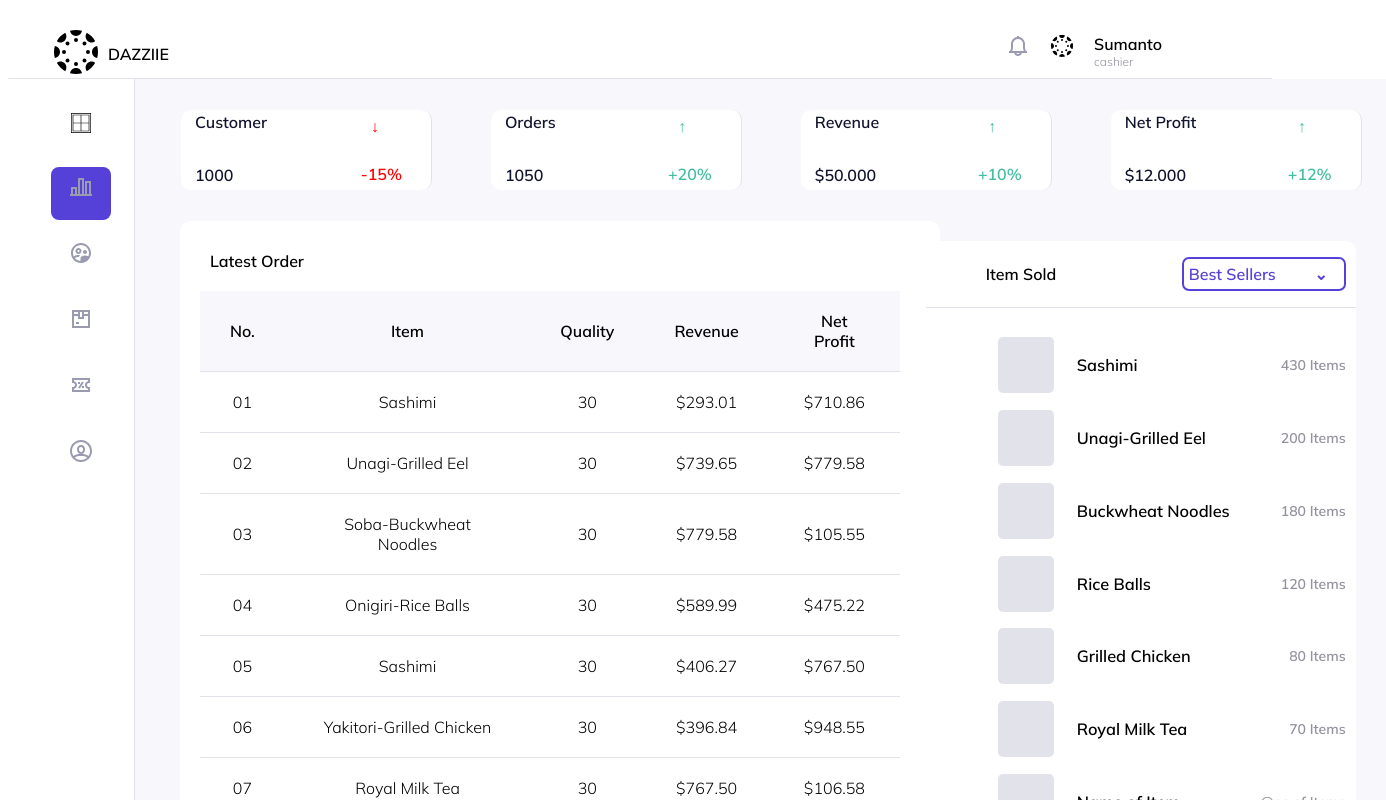
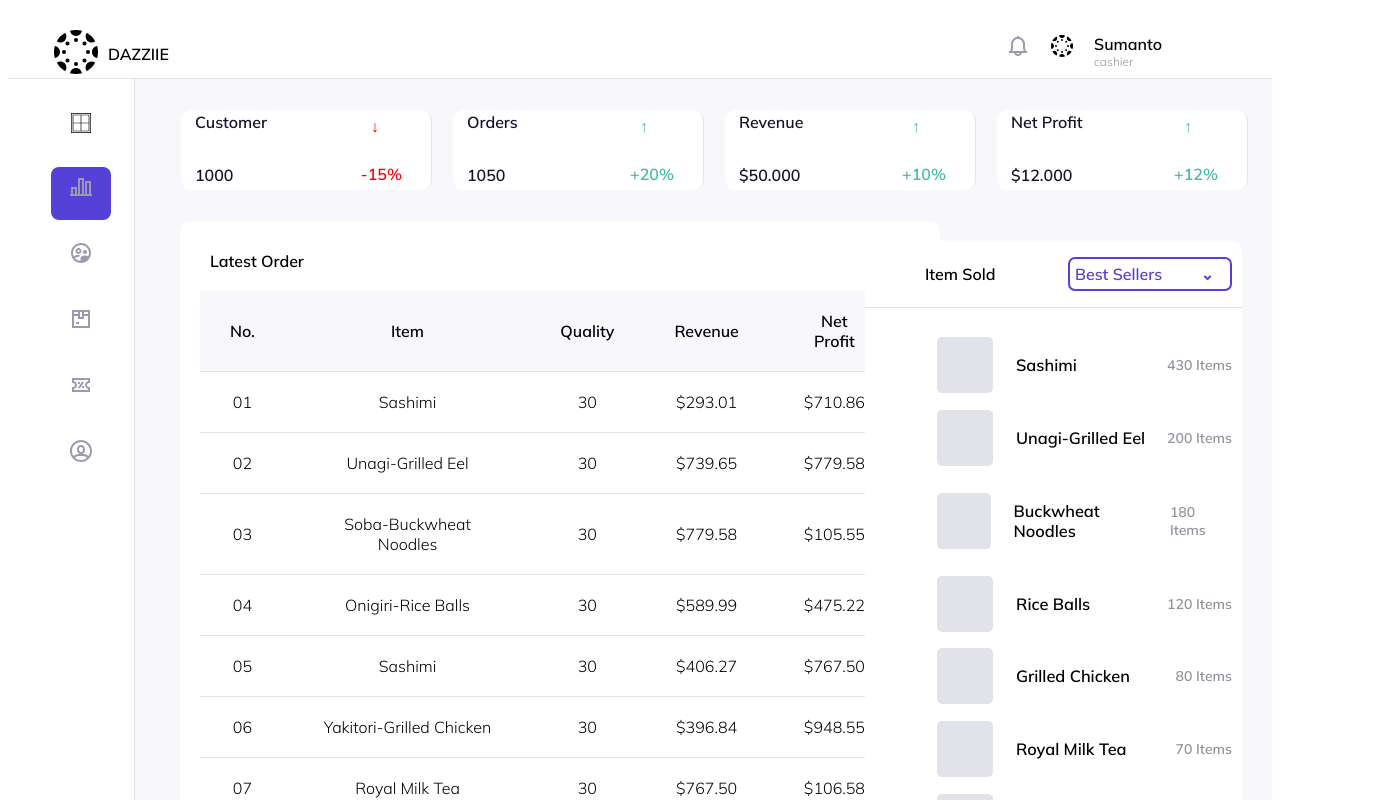
Before and after one commit to luharine/dazziie, a React (Create React App) app: page /order in a window 1280 px wide. Shown: the top 800 px of the page, 1386 px wide, since content can reach past the window. Built offline with nearby package versions, Linux system fonts and the light colour scheme.

Commit message:
updated Order.css

```diff
--- a/src/components/Order/Order.css
+++ b/src/components/Order/Order.css
@@ -2,7 +2,7 @@
 .ordermaincontainer {
   height: 1000px;
   background-color: #f7f7fc;
-  width: 110%;
+  width: 100%;
 }
 .ordermaincontainer .Order-container {
   padding: 15px;
--- a/src/components/Order/Order.scss
+++ b/src/components/Order/Order.scss
@@ -3,7 +3,7 @@
     height:1000px;
 
   background-color:#f7f7fc ;
-  width:110%;
+  width:100%;
 
 .Order-container{
 
```
